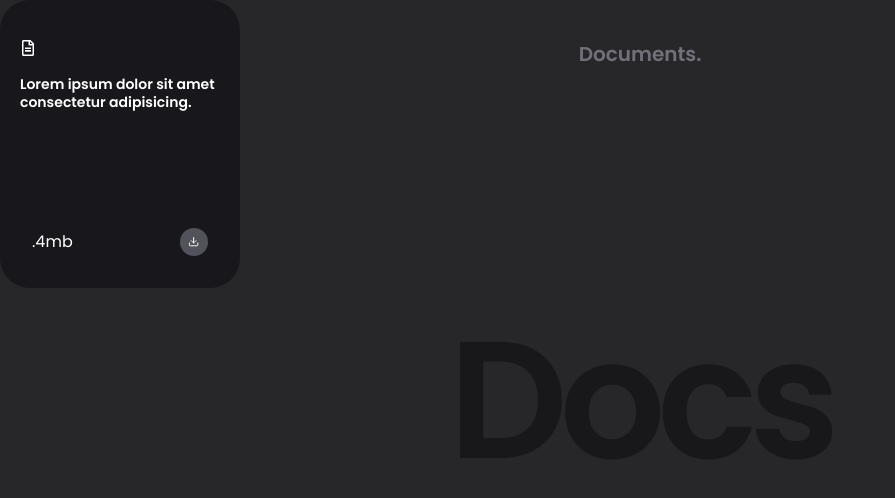
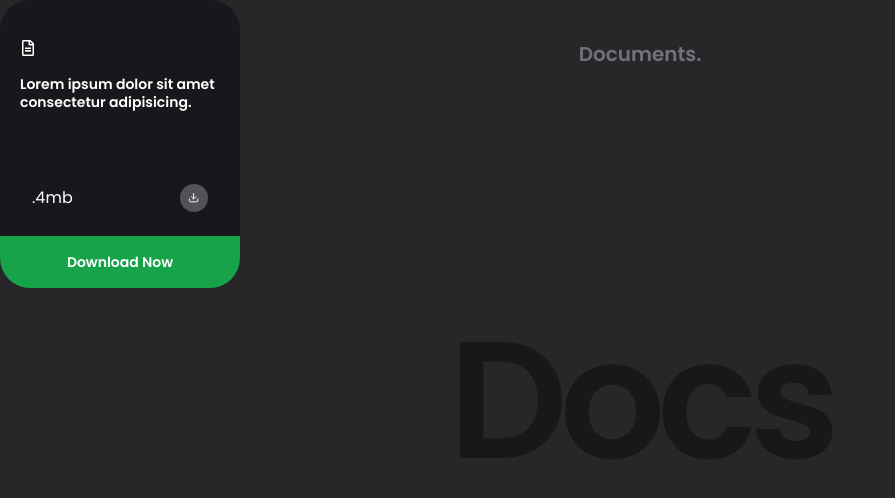
Before and after one commit to aadarshraj02/docs-mini, a React (Vite) app: page / in a window 1280 px wide. Shown: the top 498 px of the page, without its empty margins (0-895 px from the left). Built offline with nearby package versions, Linux system fonts and the light colour scheme.

Commit message:
added h3 styled it and updated padding

```diff
--- a/src/components/Card.jsx
+++ b/src/components/Card.jsx
@@ -10,12 +10,15 @@ const Card = () => {
           Lorem ipsum dolor sit amet consectetur adipisicing.
         </p>
 
-        <div className="absolute bottom-0 left-0 w-full py-3 px-8 ">
-          <div className="flex items-center justify-between mb-5">
+        <div className="absolute bottom-0 left-0 w-full">
+          <div className="flex items-center justify-between mb-3 px-8  py-3">
             <h5>.4mb</h5>
             <span className="w-7 h-7 rounded-full flex items-center justify-center bg-zinc-600">
               <LuDownload size=".7em" className="text-white" />
             </span>
+          </div>
+          <div className="w-full py-4 bg-green-600 flex items-center justify-center">
+            <h3 className="text-sm font-semibold">Download Now</h3>
           </div>
         </div>
       </div>
```
